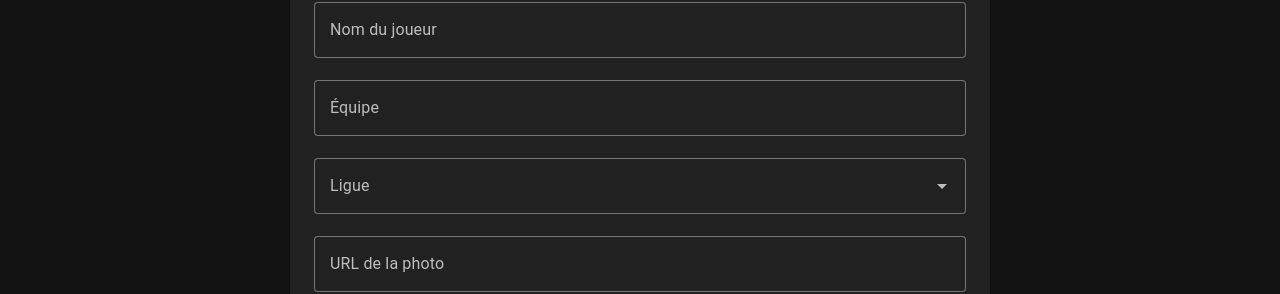
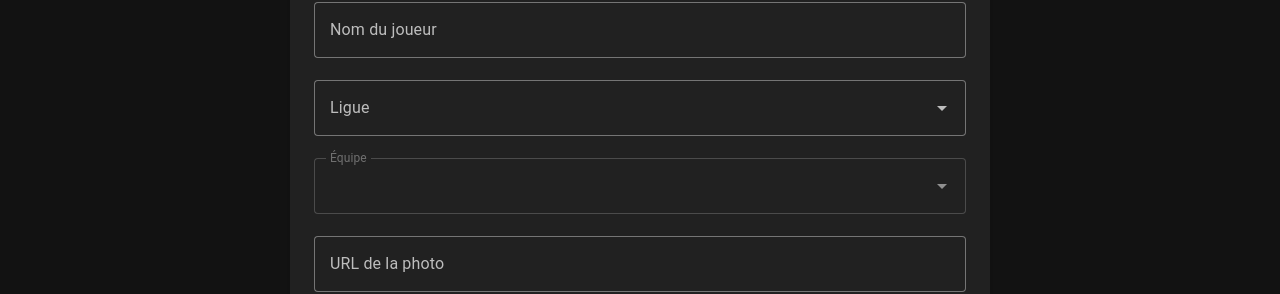
Before and after one commit to Emre-esig/Projet-141, a Vue app: page /ajouter in a window 1280 px wide. Shown: the part 172-466 px from the top of the page. Built offline with nearby package versions, Linux system fonts and the light colour scheme; sample sign-in values are in the browser's storage.

Commit message:
Modification AjouterJoueur.vue pour choix equipe + ajout photo inconnu si pas image dans ajout joueurs

```diff
--- a/src/pages/AjouterJoueur.vue
+++ b/src/pages/AjouterJoueur.vue
@@ -1,5 +1,5 @@
 <script setup>
-import { ref } from 'vue'
+import { ref, watch } from 'vue'
 import { useRouter } from 'vue-router'
 import { usePlayerStore } from '@/stores/playerStore'
 
@@ -25,6 +25,17 @@ const rules = {
   required: value => !!value || 'Champ obligatoire',
   positive: value => value >= 0 || 'La valeur doit être positive'
 }
+
+watch(
+    () => player.value.leagueId,
+    async (newLeagueId) => {
+      player.value.team = ''
+
+      if (newLeagueId) {
+        await playerStore.fetchTeamsByLeague(newLeagueId)
+      }
+    }
+)
 
 const addPlayer = async () => {
   const resultValidation = await form.value.validate()
@@ -62,13 +73,6 @@ const addPlayer = async () => {
             :rules="[rules.required]"
         />
 
-        <v-text-field
-            v-model="player.team"
-            label="Équipe"
-            variant="outlined"
-            :rules="[rules.required]"
-        />
-
         <v-select
             v-model="player.leagueId"
             label="Ligue"
@@ -77,6 +81,19 @@ const addPlayer = async () => {
             item-value="id"
             variant="outlined"
             :rules="[rules.required]"
+        />
+
+        <v-select
+            v-model="player.team"
+            label="Équipe"
+            :items="playerStore.teams"
+            item-title="name"
+            item-value="name"
+            variant="outlined"
+            :rules="[rules.required]"
+            :loading="playerStore.isLoadingTeams"
+            :disabled="!player.leagueId"
+            no-data-text="Aucune équipe trouvée"
         />
 
         <v-text-field
--- a/src/pages/Favoris.vue
+++ b/src/pages/Favoris.vue
@@ -67,7 +67,15 @@ const confirmDelete = () => {
                 :alt="`Photo de ${playerData.player?.name || 'joueur'}`"
                 max-width="140"
                 contain
-            />
+            >
+              <template #error>
+                <v-img
+                    src="/default-player.jpg"
+                    max-width="140"
+                    contain
+                />
+              </template>
+            </v-img>
           </div>
 
           <v-card-title class="text-subtitle-1 font-weight-bold">
--- a/src/pages/LeagueDetail.vue
+++ b/src/pages/LeagueDetail.vue
@@ -215,7 +215,15 @@ onMounted(() => {
                 :alt="`Photo de ${playerData.player?.name || 'joueur'}`"
                 max-width="140"
                 contain
-            />
+            >
+              <template #error>
+                <v-img
+                    src="/default-player.jpg"
+                    max-width="140"
+                    contain
+                />
+              </template>
+            </v-img>
           </div>
 
           <v-card-title class="text-subtitle-1 font-weight-bold">
--- a/src/stores/playerStore.js
+++ b/src/stores/playerStore.js
@@ -1,69 +1,28 @@
 import { defineStore } from 'pinia'
 import api from '@/plugins/axios'
+
+const DEFAULT_PLAYER_IMAGE = '/default-player.jpg'
 
 export const usePlayerStore = defineStore('player', {
     state: () => ({
         leagues: [
-            {
-                id: 39,
-                name: 'Premier League',
-                country: 'Angleterre',
-                logo: 'https://media.api-sports.io/football/leagues/39.png'
-            },
-            {
-                id: 140,
-                name: 'La Liga',
-                country: 'Espagne',
-                logo: 'https://media.api-sports.io/football/leagues/140.png'
-            },
-            {
-                id: 61,
-                name: 'Ligue 1',
-                country: 'France',
-                logo: 'https://media.api-sports.io/football/leagues/61.png'
-            },
-            {
-                id: 78,
-                name: 'Bundesliga',
-                country: 'Allemagne',
-                logo: 'https://media.api-sports.io/football/leagues/78.png'
-            },
-            {
-                id: 135,
-                name: 'Serie A',
-                country: 'Italie',
-                logo: 'https://media.api-sports.io/football/leagues/135.png'
-            },
-            {
-                id: 203,
-                name: 'Süper Lig',
-                country: 'Turquie',
-                logo: 'https://media.api-sports.io/football/leagues/203.png'
-            },
-            {
-                id: 107,
-                name: 'Eredivisie',
-                country: 'Pays-Bas',
-                logo: 'https://media.api-sports.io/football/leagues/107.png'
-            },
-            {
-                id: 550,
-                name: 'Primeira Liga',
-                country: 'Portugal',
-                logo: 'https://media.api-sports.io/football/leagues/550.png'
-            },
-            {
-                id: 207,
-                name: 'Super League',
-                country: 'Suisse',
-                logo: 'https://media.api-sports.io/football/leagues/207.png'
-            }
+            { id: 39, name: 'Premier League', country: 'Angleterre', logo: 'https://media.api-sports.io/football/leagues/39.png' },
+            { id: 140, name: 'La Liga', country: 'Espagne', logo: 'https://media.api-sports.io/football/leagues/140.png' },
+            { id: 61, name: 'Ligue 1', country: 'France', logo: 'https://media.api-sports.io/football/leagues/61.png' },
+            { id: 78, name: 'Bundesliga', country: 'Allemagne', logo: 'https://media.api-sports.io/football/leagues/78.png' },
+            { id: 135, name: 'Serie A', country: 'Italie', logo: 'https://media.api-sports.io/football/leagues/135.png' },
+            { id: 203, name: 'Süper Lig', country: 'Turquie', logo: 'https://media.api-sports.io/football/leagues/203.png' },
+            { id: 107, name: 'Eredivisie', country: 'Pays-Bas', logo: 'https://media.api-sports.io/football/leagues/107.png' },
+            { id: 550, name: 'Primeira Liga', country: 'Portugal', logo: 'https://media.api-sports.io/football/leagues/550.png' },
+            { id: 207, name: 'Super League', country: 'Suisse', logo: 'https://media.api-sports.io/football/leagues/207.png' }
         ],
 
         players: [],
         customPlayers: [],
         favoritePlayers: [],
+        teams: [],
         isLoading: false,
+        isLoadingTeams: false,
         error: null
     }),
 
@@ -79,7 +38,9 @@ export const usePlayerStore = defineStore('player', {
         },
 
         isFavorite: (state) => (playerId) => {
-            return state.favoritePlayers.some(playerData => playerData.player?.id === playerId)
+            return state.favoritePlayers.some(playerData =>
+                playerData.player?.id === playerId
+            )
         },
 
         totalFavorites: (state) => {
@@ -92,6 +53,9 @@ export const usePlayerStore = defineStore('player', {
             this.isLoading = true
             this.error = null
 
+            this.loadFavorites()
+            this.loadCustomPlayers()
+
             try {
                 const response = await api.get('/players/topscorers', {
                     params: {
@@ -101,15 +65,37 @@ export const usePlayerStore = defineStore('player', {
                 })
 
                 this.players = response.data.response
-                this.loadFavorites()
-                this.loadCustomPlayers()
             } catch (error) {
                 console.error('Erreur API :', error)
                 this.players = []
                 this.error = 'Impossible de charger les joueurs.'
-                this.loadCustomPlayers()
             } finally {
                 this.isLoading = false
+            }
+        },
+
+        async fetchTeamsByLeague(leagueId) {
+            this.isLoadingTeams = true
+            this.teams = []
+
+            try {
+                const response = await api.get('/teams', {
+                    params: {
+                        league: leagueId,
+                        season: 2024
+                    }
+                })
+
+                this.teams = response.data.response.map(item => ({
+                    id: item.team.id,
+                    name: item.team.name,
+                    logo: item.team.logo
+                }))
+            } catch (error) {
+                console.error('Erreur API équipes :', error)
+                this.teams = []
+            } finally {
+                this.isLoadingTeams = false
             }
         },
 
@@ -121,18 +107,24 @@ export const usePlayerStore = defineStore('player', {
                 }
             }
 
+            const selectedTeam = this.teams.find(team => team.name === playerData.team)
+
             const newPlayer = {
                 leagueId: Number(playerData.leagueId),
                 custom: true,
                 player: {
                     id: Date.now(),
-                    name: playerData.name,
-                    photo: playerData.photo || 'https://via.placeholder.com/150'
+                    name: playerData.name.trim(),
+                    photo: playerData.photo?.trim()
+                        ? playerData.photo.trim()
+                        : DEFAULT_PLAYER_IMAGE
                 },
                 statistics: [
                     {
                         team: {
-                            name: playerData.team
+                            id: selectedTeam?.id || null,
+                            name: playerData.team.trim(),
+                            logo: selectedTeam?.logo || null
                         },
                         goals: {
                             total: Number(playerData.goals) || 0,
```
Also changed, not shown: public/default-player.jpg (added).
